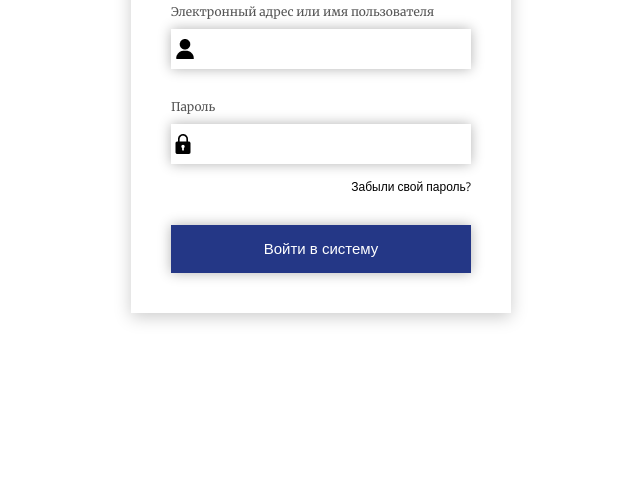
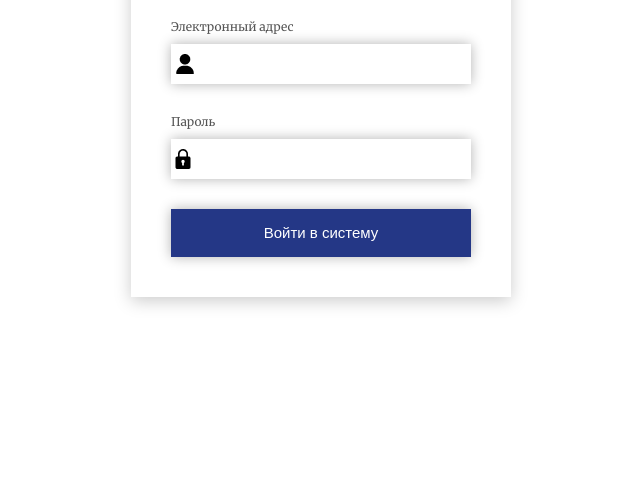
Before and after one commit to Annikangl/annikangl.github.io, a plain HTML site: page index.html in a window 1280 px wide. Shown: the part 300-800 px from the top of the page, without its empty margins (319-959 px from the left). Drawn offline with nearby package versions, Linux system fonts and the light colour scheme.

Commit message:
Внесены правки

```diff
--- a/index.html
+++ b/index.html
@@ -13,14 +13,13 @@
             <h3 class="form__title">Авторизация</h3>
 
             <div class="form__group">
-                <label for="login" class="form__label">Электронный адрес или имя пользователя</label>
-                <input type="text" id="login" name="login" class="form__input">
+                <label for="login" class="form__label">Электронный адрес</label>
+                <input type="email" id="login" name="login" class="form__input">
             </div>
 
             <div class="form__group">
                 <label for="pass" class="form__label">Пароль</label>
                 <input type="password" id="pass" name="pass" class="form__input">
-                <a href="#" class="pass__reset">Забыли свой пароль?</a>
             </div>
 
             <button type="submit" class="form__btn">Войти в систему</button>
--- a/style/style.css
+++ b/style/style.css
@@ -72,15 +72,6 @@ body {
     box-shadow: 0px 0px 12px #24388671;
 }
 
-.pass__reset {
-    display: flex;
-    justify-content: flex-end;
-    margin-top: 15px;
-    font-size: 12px;
-    line-height: 16px;
-    color: #000000;
-    text-decoration: none;
-}
 
 .pass__reset:hover {
     text-decoration: underline;
```
